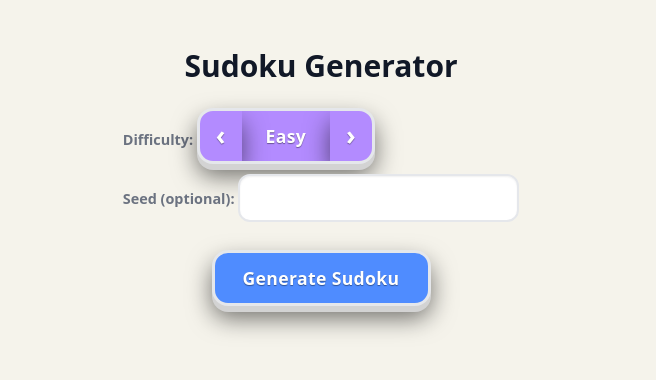
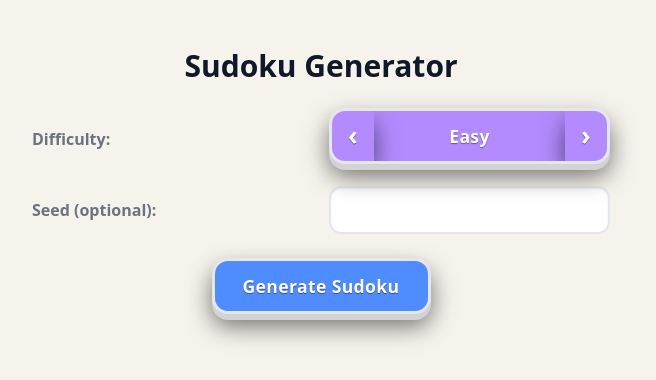
Before and after one commit to Shinigaminai/Sudoku, a SvelteKit app: page / in a window 1280 px wide. Shown: the top 380 px of the page, without its empty margins (319-975 px from the left). Built offline with nearby package versions, Linux system fonts and the light colour scheme.

Commit message:
Update main menu styling

```diff
--- a/src/app.css
+++ b/src/app.css
@@ -36,6 +36,7 @@
 		scale 0.3s ease;
 
     overflow: hidden;
+    z-index: 1;
 }
 
 
@@ -158,7 +159,6 @@ select {
 label {
     display: block;
     margin-bottom: 0.25rem;
-    font-size: 0.9rem;
     font-weight: 600;
     color: var(--text-muted);
 }
--- a/src/lib/ui/components/ArrowSelect.svelte
+++ b/src/lib/ui/components/ArrowSelect.svelte
@@ -61,5 +61,6 @@
 		display: flex;
 		align-items: center;
 		justify-content: center;
+		flex: 1 0;
 	}
 </style>
--- a/src/routes/+page.svelte
+++ b/src/routes/+page.svelte
@@ -26,9 +26,9 @@
 <div class="mt-12 flex flex-col items-center space-y-6">
 	<h1 class="text-3xl font-bold">Sudoku Generator</h1>
 
-	<div class="flex flex-col space-y-2">
+	<div class="grid grid-cols-2 items-baseline gap-4">
 		<label>
-			Difficulty:
+			<div class="label-settings">Difficulty:</div>
 			<ArrowSelect
 				options={difficulties}
 				value={difficulty}
@@ -38,10 +38,16 @@
 		</label>
 
 		<label>
-			Seed (optional):
+			<div class="label-settings">Seed (optional):</div>
 			<input type="number" bind:value={seed} class="rounded border px-2 py-1" />
 		</label>
 	</div>
 
 	<button class="btn" onclick={handleGenerate}> Generate Sudoku </button>
 </div>
+
+<style>
+	label {
+		display: contents;
+	}
+</style>
--- a/src/routes/layout.css
+++ b/src/routes/layout.css
@@ -54,7 +54,7 @@
         0 12px 24px rgba(0, 0, 0, 0.55);
     --box-shadow-hover:
         0 var(--shadow-height) 0 lightgrey,
-        0 14px 28px rgba(0, 0, 0, 0.50);
+        0 15px 28px rgba(0, 0, 0, 0.50);
     --box-shadow-active:
         0 0 0 lightgrey,
         0 4px 10px rgba(0, 0, 0, 0.60);
```
